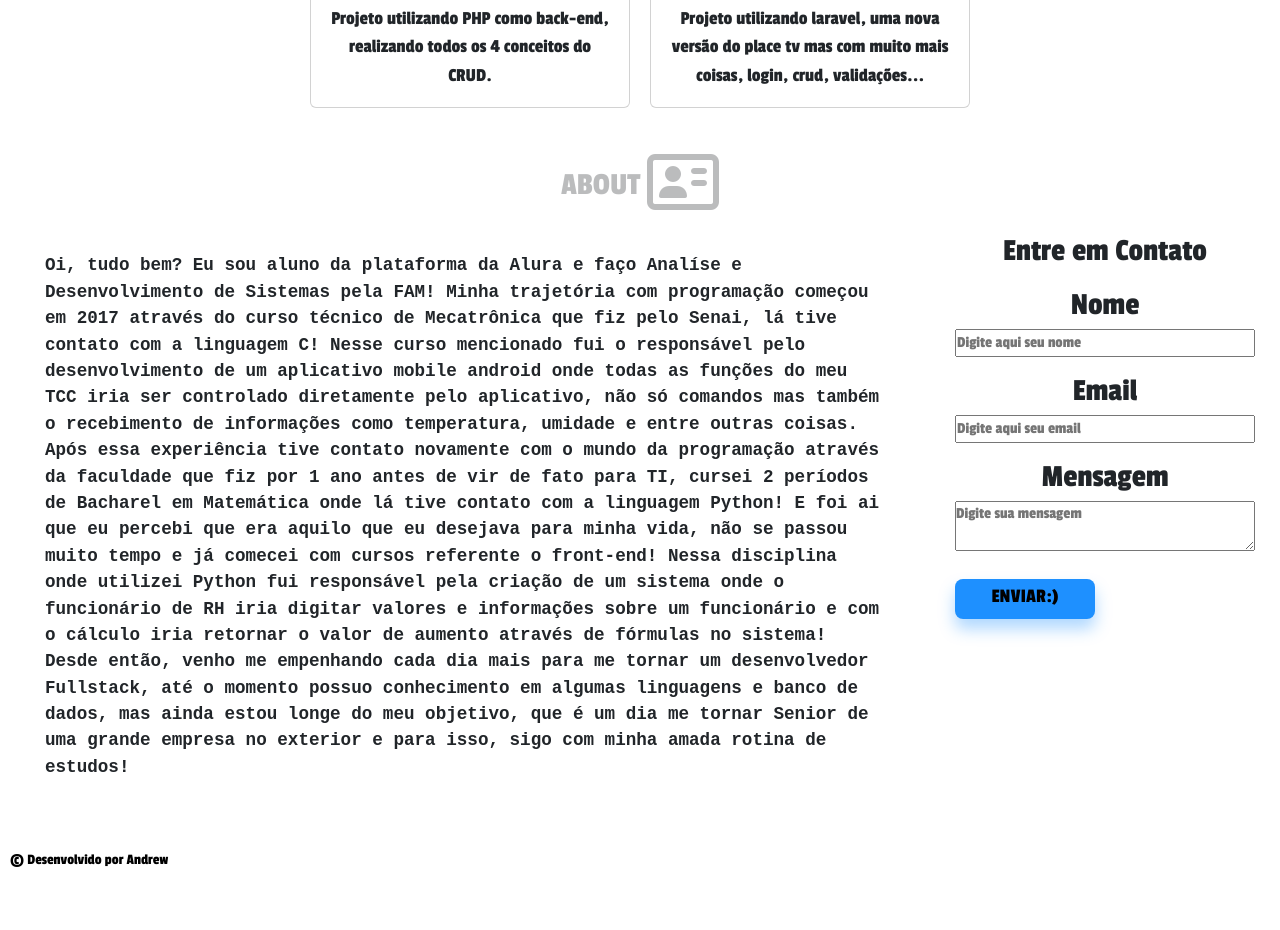
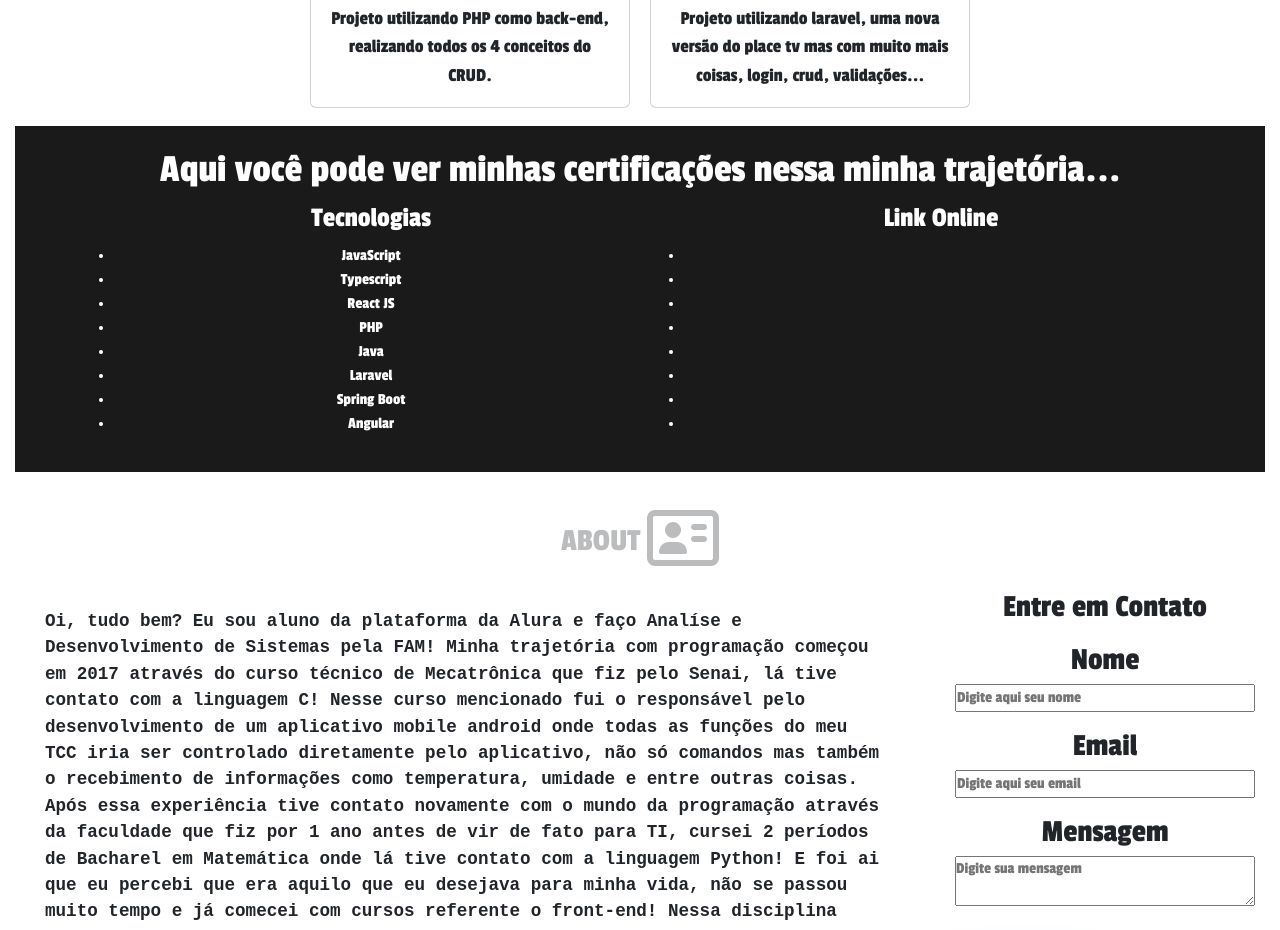
Before and after one commit to AndrewGPSilva/Presentation, a website: page index.html in a window 1280 px wide. Shown: the part 1870-2800 px from the top of the page. Before the commit the page ends 2749 px from the top, so only its background shows below. Drawn offline with nearby package versions, Linux system fonts and the light colour scheme; a web font is replaced by a local one.

Commit message:
adicionando coisas novas

```diff
--- a/css/styles.css
+++ b/css/styles.css
@@ -12,8 +12,8 @@ html {
   font-family: "Passion One", cursive;
 }
 
-[data-contexto="cor"] {
-  background-color: #000000;
+btMusic {
+  margin-left: 10px;
 }
 
 main {
@@ -471,3 +471,11 @@ textarea {
     background-color: rgba(128, 128, 128, 0.466);
   }
 }
+
+.certificados {
+  text-align: center;
+  color: white;
+  padding: 20px;
+  margin: 10px;
+  background-color: rgba(0, 0, 0, 0.897);
+}
--- a/index.html
+++ b/index.html
@@ -22,12 +22,14 @@
                 <span class="navbar-toggler-icon"></span>
             </button>
             <div class="collapse navbar-collapse" id="navbarNavAltMarkup">
-                <div class="navbar-nav">
+                <ul class="navbar-nav">
                     <a class="nav-link navbar-link" aria-current="page" href="#">Home</a>
                     <a class="nav-link navbar-link" href="#skills">Skills</a>
                     <a class="nav-link navbar-link" href="#projects">Projects</a>
                     <a class="nav-link navbar-link" href="#about">Sobre</a>
-                </div>
+                    <a class="nav-link navbar-link" href="#about">Certificações</a>
+                    <button class="btMusic" id="music"><img src="img/music-player.svg" alt=""></button>
+                </ul>
             </div>
         </div>
     </nav>
@@ -166,6 +168,39 @@
                 </div>
             </div>
         </section>
+        <section class="certificados">
+            <h1>Aqui você pode ver minhas certificações nessa minha trajetória...</h1>
+            <div class="container text-center">
+                <div class="row">
+                  <div class="col">
+                    <ul>
+                        <h3>Tecnologias</h3>
+                        <li>JavaScript</li>
+                        <li>Typescript</li>
+                        <li>React JS</li>
+                        <li>PHP</li>
+                        <li>Java</li>
+                        <li>Laravel</li>
+                        <li>Spring Boot</li>
+                        <li>Angular</li>
+                    </ul>
+                  </div>
+                  <div class="col">
+                    <ul>
+                        <h3>Link Online</h3>
+                        <li></li>
+                        <li></li>
+                        <li></li>
+                        <li></li>
+                        <li></li>
+                        <li></li>
+                        <li></li>
+                        <li></li>
+                    </ul>
+                  </div>
+                </div>
+              </div>
+        </section>
         <div class="divisao-texto-about">
             <h2>ABOUT <i class="fa-regular fa-address-card fa-2xl"></i></h2>
         </div>
--- a/js/sobre.js
+++ b/js/sobre.js
@@ -4,3 +4,15 @@ const btn = document.getElementById("quer-me-conhecer");
 btn.addEventListener("click", () => {
     texto.classList.toggle("sobre-infos-ativado");
 })
+
+const music = new Audio('/musicas/Imagine Dragons - Demons (Official Music Video)(MP3_160K).mp3');
+const musicBt = document.querySelector('#music');
+
+musicBt.addEventListener('click', ()=> {
+    if(music.paused){
+        music.play();
+        music.volume = 0.5;
+    } else {
+        music.pause();
+    }
+})
```
Also changed, not shown: img/music-player.svg (added), 1 other file.
